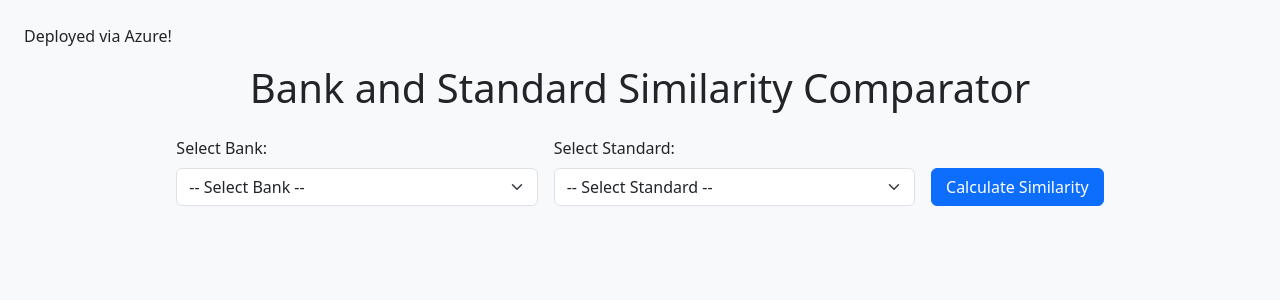
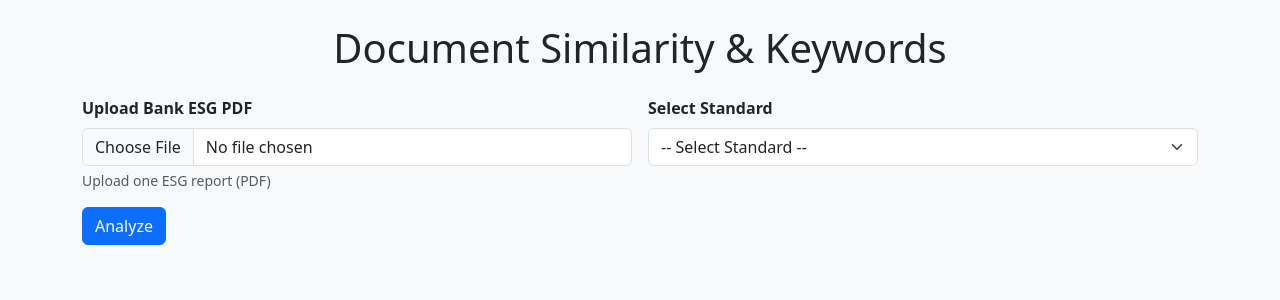
Before and after one commit to Lily-WangQian/Lily-WangQian-AzureWeb_Upload1, a Flask app: template templates/index.html in a window 1280 px wide. Shown: the top 300 px of the page. Run offline with Flask 3, Linux system fonts and the light colour scheme; the template is opened without the code that fills it, so the values that code supplies are empty; parts of the project's set-up code (start-up, migrations or seed data) failed here and were passed over; some libraries are stand-ins or nearby versions.

Commit message:
ESG upload + TF-IDF + contextual keywords

```diff
--- a/app.py
+++ b/app.py
@@ -1,76 +1,148 @@
+import os
+import re
+import string
+import pdfplumber
+import pandas as pd
 from flask import Flask, render_template, request
-import pandas as pd
+from werkzeug.utils import secure_filename
+
+from sklearn.feature_extraction.text import TfidfVectorizer
+from sentence_transformers import SentenceTransformer, util
 
 app = Flask(__name__)
+app.config["UPLOAD_FOLDER"] = "uploads"
+app.config["ALLOWED_EXTENSIONS"] = {"pdf"}
+os.makedirs(app.config["UPLOAD_FOLDER"], exist_ok=True)
 
-# Load and clean similarity score
-similarity_df = pd.read_csv('standards and banks detailed similarity score.csv')
-similarity_df = similarity_df.loc[:, ~similarity_df.columns.str.contains('^Unnamed', case=False)]
-similarity_df.columns = similarity_df.columns.str.strip()
-similarity_df.set_index('Standard', inplace=True)
+# ---------- Data sources ----------
+# Use your existing standards CSV to populate the dropdown
+# (column may be 'Standards' or 'Standard' depending on your file)
+standards_df = pd.read_csv("standards keywords.csv")
+col = "Standards" if "Standards" in standards_df.columns else "Standard"
+standards = sorted(standards_df[col].dropna().astype(str).str.strip().unique().tolist())
 
-# Load keyword files
-bank_keywords_df = pd.read_csv('banks keywords.csv')
-standard_keywords_df = pd.read_csv('standards keywords.csv')
+# ---------- Models ----------
+sbert = SentenceTransformer("all-MiniLM-L6-v2")  # light & fast
 
-# Clean columns
-bank_keywords_df.columns = bank_keywords_df.columns.str.strip()
-standard_keywords_df.columns = standard_keywords_df.columns.str.strip()
-standard_keywords_df.rename(columns={'Standards': 'Standard'}, inplace=True)
+# ---------- Helpers ----------
+def allowed_file(filename: str) -> bool:
+    return "." in filename and filename.rsplit(".", 1)[1].lower() in app.config["ALLOWED_EXTENSIONS"]
 
-# Extract names
-bank_names = similarity_df.columns.tolist()
-standard_names = similarity_df.index.tolist()
+_punct_table = str.maketrans("", "", string.punctuation)
+_custom_stop = {
+    "the","and","to","of","a","in","that","is","on","for","with","as","by","it","an",
+    "are","be","this","from","at","or","we","our","their","its","these","those"
+}
 
-@app.route('/')
-def index():
-    return render_template('index.html', banks=bank_names, standards=standard_names, result=None)
+def clean_text(text: str) -> str:
+    # basic cleaning similar to your notebook approach:
+    # lowercase, remove punctuation/numbers, collapse spaces, drop common stopwords
+    text = text.lower()
+    text = text.translate(_punct_table)
+    text = re.sub(r"\d+", " ", text)
+    text = re.sub(r"\s+", " ", text).strip()
+    words = [w for w in text.split() if w not in _custom_stop and len(w) > 2]
+    return " ".join(words)
 
-@app.route('/calculate', methods=['POST'])
-def calculate():
-    bank = request.form['bank']
-    standard = request.form['standard']
+def read_pdf_text(path: str) -> str:
+    chunks = []
+    with pdfplumber.open(path) as pdf:
+        for page in pdf.pages:
+            t = page.extract_text() or ""
+            if t:
+                chunks.append(t)
+    return "\n".join(chunks)
 
-    # Get similarity score
-    try:
-        score = round(float(similarity_df.loc[standard, bank]), 3)
-    except Exception as e:
-        print("Similarity error:", e)
-        score = 'N/A'
+def tfidf_keywords(doc_text: str, top_n: int = 15, ngram_range=(1, 2)) -> list[str]:
+    # Build a small vocab from the single doc (works fine for keyword surfacing)
+    vec = TfidfVectorizer(stop_words="english", ngram_range=ngram_range, max_features=2000)
+    X = vec.fit_transform([doc_text])
+    # get feature scores
+    scores = X.toarray().ravel()
+    feats = vec.get_feature_names_out()
+    ranked = sorted(zip(feats, scores), key=lambda x: x[1], reverse=True)
+    return [w for w, _ in ranked[:top_n]]
 
-    # Get bank info
-    bank_row = bank_keywords_df[bank_keywords_df['Bank'].str.strip() == bank]
-    if not bank_row.empty:
-        row = bank_row.iloc[0]
-        bank_info = {
-            'report': row.get('Report', 'N/A'),
-            'date': row.get('Publication Date', 'N/A'),
-            'tfidf': row.get('TFIDF Keywords', 'N/A'),
-            'contextual': row.get('Contextual Keywords', 'N/A'),
-        }
-    else:
-        bank_info = {'report': 'N/A', 'date': 'N/A', 'tfidf': 'N/A', 'contextual': 'N/A'}
+def contextual_keywords(doc_text: str, top_n: int = 15, candidate_pool: int = 80) -> list[str]:
+    """
+    Rank candidate terms by cosine similarity to the full-document embedding.
+    Candidates come from TF-IDF top terms (1–2 grams). Returns keywords (not sentences).
+    """
+    candidates = tfidf_keywords(doc_text, top_n=candidate_pool, ngram_range=(1, 2))
+    if not candidates:
+        return []
 
-    # Get standard info
-    std_row = standard_keywords_df[standard_keywords_df['Standard'].str.strip() == standard]
-    if not std_row.empty:
-        row = std_row.iloc[0]
-        standard_info = {
-            'report': row.get('Standard', 'N/A'),
-            'date': row.get('Publication Date', 'N/A'),
-            'tfidf': row.get('TFIDF Keywords', 'N/A'),
-            'contextual': row.get('Contextual Keywords', 'N/A'),
-        }
-    else:
-        standard_info = {'report': 'N/A', 'date': 'N/A', 'tfidf': 'N/A', 'contextual': 'N/A'}
+    doc_emb = sbert.encode([doc_text], convert_to_tensor=True)[0]
+    cand_emb = sbert.encode(candidates, convert_to_tensor=True)
+    sims = util.cos_sim(doc_emb, cand_emb).cpu().numpy().ravel()
+    ranked = [c for c, _ in sorted(zip(candidates, sims), key=lambda x: x[1], reverse=True)]
+    # de-duplicate while preserving order
+    seen, result = set(), []
+    for w in ranked:
+        if w not in seen:
+            seen.add(w)
+            result.append(w)
+        if len(result) >= top_n:
+            break
+    return result
 
-    return render_template('index.html', banks=bank_names, standards=standard_names, result={
-        'bank': bank,
-        'standard': standard,
-        'score': score,
-        'bank_info': bank_info,
-        'standard_info': standard_info
-    })
+def combine_keywords(tfidf_list: list[str], ctx_list: list[str], top_n: int = 20) -> list[str]:
+    # prioritize contextual keywords, then fill with TF-IDF uniques
+    combined, seen = [], set()
+    for w in ctx_list + tfidf_list:
+        if w not in seen:
+            seen.add(w)
+            combined.append(w)
+        if len(combined) >= top_n:
+            break
+    return combined
 
-if __name__ == '__main__':
+# ---------- Routes ----------
+@app.route("/", methods=["GET"])
+def home():
+    return render_template("index.html", standards=standards, selected=None, results=None, error=None)
+
+@app.route("/analyze", methods=["POST"])
+def analyze():
+    std = request.form.get("standard", "").strip()
+    pdf = request.files.get("bank_pdf")
+
+    if not std:
+        return render_template("index.html", standards=standards, selected=None, results=None,
+                               error="Please select a standard.")
+    if not pdf or not allowed_file(pdf.filename):
+        return render_template("index.html", standards=standards, selected={"standard": std}, results=None,
+                               error="Please upload a .pdf bank ESG report.")
+
+    # Save upload
+    fname = secure_filename(pdf.filename)
+    fpath = os.path.join(app.config["UPLOAD_FOLDER"], fname)
+    pdf.save(fpath)
+
+    # Read + clean
+    raw = read_pdf_text(fpath)
+    cleaned = clean_text(raw)
+
+    # Keywords
+    tf = tfidf_keywords(cleaned, top_n=15)
+    ctx = contextual_keywords(cleaned, top_n=15, candidate_pool=80)
+    combined = combine_keywords(tf, ctx, top_n=20)
+
+    # Render
+    return render_template(
+        "index.html",
+        standards=standards,
+        selected={"standard": std},
+        results={
+            "filename": fname,
+            "standard": std,
+            "tfidf": tf,
+            "contextual": ctx,
+            "combined": combined,
+            "sample": cleaned[:1000] + ("..." if len(cleaned) > 1000 else "")
+        },
+        error=None
+    )
+
+if __name__ == "__main__":
     app.run(debug=True)
--- a/templates/index.html
+++ b/templates/index.html
@@ -1,91 +1,78 @@
 <!DOCTYPE html>
 <html lang="en">
 <head>
-    <meta charset="UTF-8">
-    <title>Bank and Standard Similarity Comparator</title>
-    <p>Deployed via Azure!</p>
-    <link rel="stylesheet" href="https://cdn.jsdelivr.net/npm/bootstrap@5.3.0/dist/css/bootstrap.min.css">
+  <meta charset="UTF-8" />
+  <title>Bank ESG Upload & Standard Selection</title>
+  <link href="https://cdn.jsdelivr.net/npm/bootstrap@5.3.3/dist/css/bootstrap.min.css" rel="stylesheet">
 </head>
 <body class="bg-light p-4">
   <div class="container">
-        <h1 class="mb-4 text-center">Bank and Standard Similarity Comparator</h1>
+    <h1 class="mb-4 text-center">Document Similarity & Keywords</h1>
 
-        <form method="POST" action="/calculate" class="row g-3 justify-content-center">
-            <div class="col-md-4">
-                <label for="bank" class="form-label">Select Bank:</label>
-                <select name="bank" class="form-select" required>
-                    <option value="">-- Select Bank --</option>
-                    {% for bank in banks %}
-                        <option value="{{ bank }}" {% if result and bank == result.bank %}selected{% endif %}>{{ bank }}</option>
+    <form class="row g-3" method="POST" action="/analyze" enctype="multipart/form-data">
+      <div class="col-md-6">
+        <label class="form-label fw-semibold">Upload Bank ESG PDF</label>
+        <input class="form-control" type="file" name="bank_pdf" accept=".pdf" required>
+        <div class="form-text">Upload one ESG report (PDF)</div>
+      </div>
+
+      <div class="col-md-6">
+        <label class="form-label fw-semibold">Select Standard</label>
+        <select class="form-select" name="standard" required>
+          <option value="">-- Select Standard --</option>
+          {% for std in standards %}
+            <option value="{{ std }}" {% if selected and std == selected.standard %}selected{% endif %}>{{ std }}</option>
           {% endfor %}
         </select>
       </div>
 
-            <div class="col-md-4">
-                <label for="standard" class="form-label">Select Standard:</label>
-                <select name="standard" class="form-select" required>
-                    <option value="">-- Select Standard --</option>
-                    {% for std in standards %}
-                        <option value="{{ std }}" {% if result and std == result.standard %}selected{% endif %}>{{ std }}</option>
-                    {% endfor %}
-                </select>
-            </div>
-
-            <div class="col-md-2 d-flex align-items-end">
-                <button type="submit" class="btn btn-primary w-100">Calculate Similarity</button>
+      <div class="col-12">
+        <button type="submit" class="btn btn-primary">Analyze</button>
       </div>
     </form>
 
-        {% if result %}
-        <div class="mt-5 bg-success-subtle p-4 rounded">
-            <h3>Similarity Result</h3>
-            <p><strong>{{ result.bank }}</strong> and <strong>{{ result.standard }}</strong></p>
-            <p>Similarity Score: <strong>{{ result.score }}</strong></p>
+    {% if error %}
+      <div class="alert alert-danger mt-4">{{ error }}</div>
+    {% endif %}
 
-            <div class="row mt-4">
-                <div class="col-md-6">
-                    <h4>{{ result.bank }} ESG Report</h4>
-                    <table class="table table-bordered">
-                        <thead>
+    {% if results %}
+      <div class="card mt-5">
+        <div class="card-body">
+          <h3 class="card-title mb-3">Results</h3>
+          <p class="mb-1"><strong>Uploaded Bank Report:</strong> {{ results.filename }}</p>
+          <p class="mb-3"><strong>Selected Standard:</strong> {{ results.standard }}</p>
+
+          <div class="table-responsive">
+            <table class="table table-bordered align-middle">
+              <thead class="table-light">
                 <tr>
-                                <th>Report</th>
-                                <th>Publication Date</th>
-                                <th>TFIDF Keywords</th>
-                                <th>Contextual Keywords</th>
+                  <th style="width:33%">TF-IDF Keywords</th>
+                  <th style="width:33%">Contextual Keywords</th>
+                  <th style="width:34%">Combined Keywords</th>
                 </tr>
               </thead>
               <tbody>
                 <tr>
-                                <td>{{ result.bank_info.report }}</td>
-                                <td>{{ result.bank_info.date }}</td>
-                                <td>{{ result.bank_info.tfidf }}</td>
-                                <td>{{ result.bank_info.contextual }}</td>
+                  <td>
+                    {% for k in results.tfidf %}<span class="badge text-bg-secondary me-1 mb-1">{{ k }}</span>{% endfor %}
+                  </td>
+                  <td>
+                    {% for k in results.contextual %}<span class="badge text-bg-success me-1 mb-1">{{ k }}</span>{% endfor %}
+                  </td>
+                  <td>
+                    {% for k in results.combined %}<span class="badge text-bg-primary me-1 mb-1">{{ k }}</span>{% endfor %}
+                  </td>
                 </tr>
               </tbody>
             </table>
           </div>
 
-                <div class="col-md-6">
-                    <h4>{{ result.standard }} Standard</h4>
-                    <table class="table table-bordered">
-                        <thead>
-                            <tr>
-                                <th>Standard</th>
-                                <th>Publication Date</th>
-                                <th>TFIDF Keywords</th>
-                                <th>Contextual Keywords</th>
-                            </tr>
-                        </thead>
-                        <tbody>
-                            <tr>
-                                <td>{{ result.standard_info.report }}</td>
-                                <td>{{ result.standard_info.date }}</td>
-                                <td>{{ result.standard_info.tfidf }}</td>
-                                <td>{{ result.standard_info.contextual }}</td>
-                            </tr>
-                        </tbody>
-                    </table>
-                </div>
+          {% if results.sample %}
+            <details class="mt-3">
+              <summary class="fw-semibold">Preview cleaned text (first 1,000 chars)</summary>
+              <pre class="mt-2" style="white-space:pre-wrap">{{ results.sample }}</pre>
+            </details>
+          {% endif %}
         </div>
       </div>
     {% endif %}
```
Also changed, not shown: requirements.txt (+6 -1 lines). Lines whose indentation alone changed are shown as unchanged.
